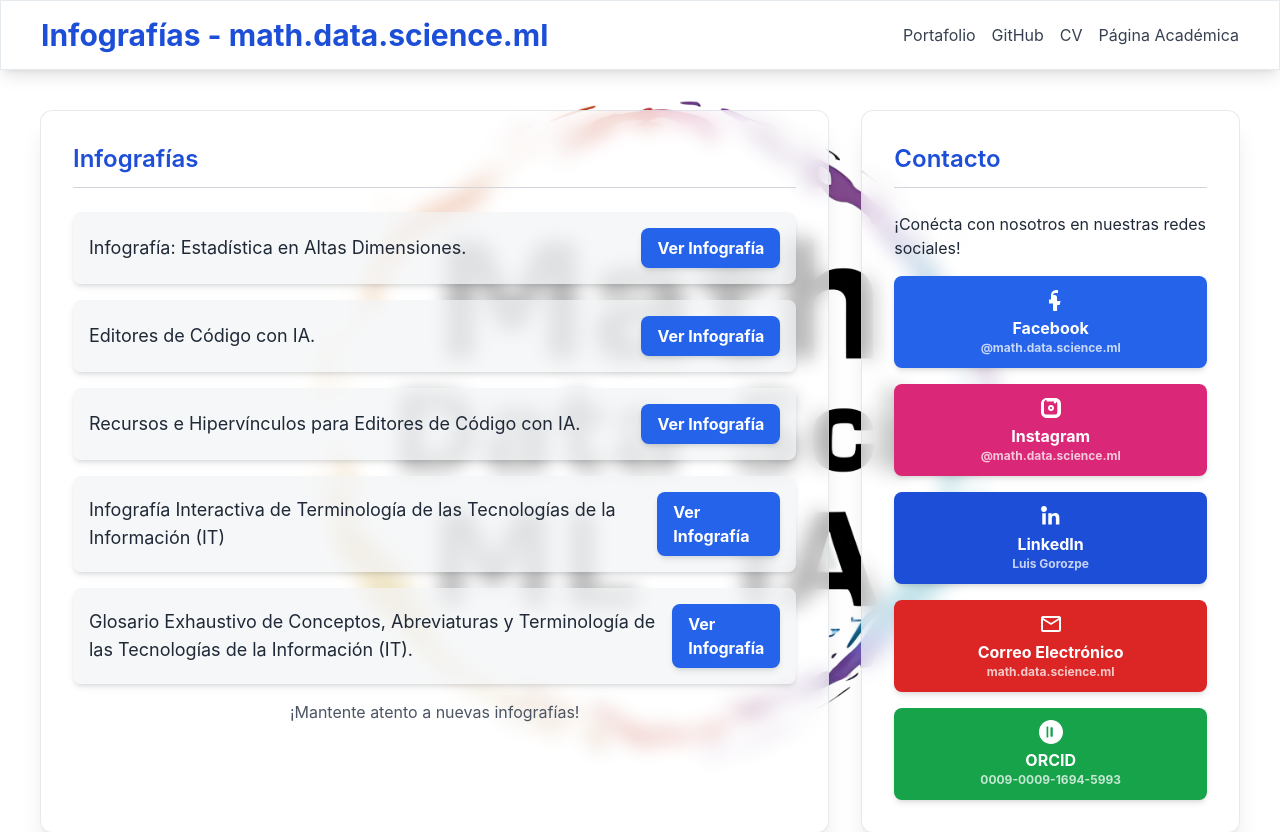
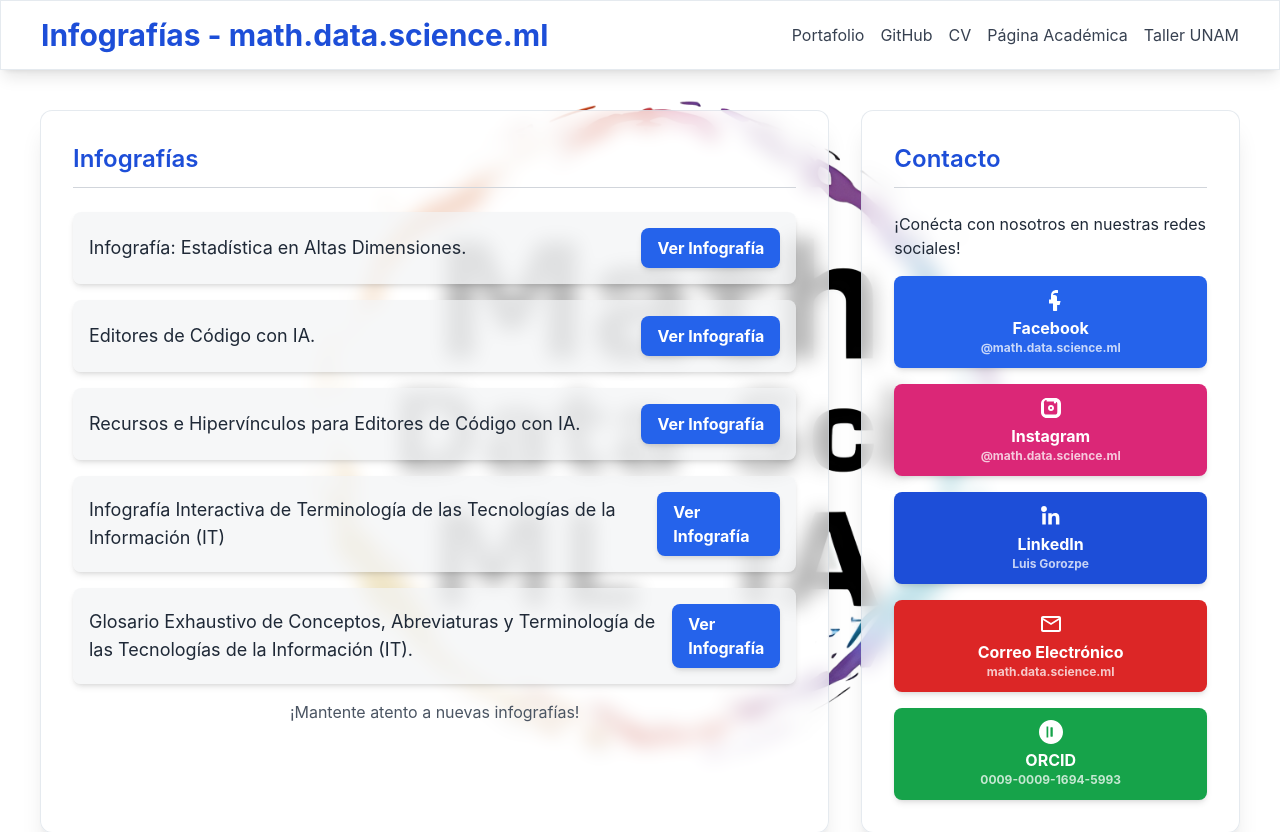
Before and after one commit to LuisGorozpe/luisgorozpe.github.io, a plain HTML site: page index.html in a window 1280 px wide. Shown: the top 832 px of the page. Drawn offline with nearby package versions, Linux system fonts and the light colour scheme.

Commit message:
index update

```diff
--- a/index.html
+++ b/index.html
@@ -54,6 +54,7 @@
                     <li><a href="https://github.com/LuisGorozpe" target="_blank" class="text-gray-700 hover:text-blue-600 transition duration-300">GitHub</a></li>
                     <li><a href="CV-Luis-Enrique-Ascencio-G.pdf" target="_blank" class="text-gray-700 hover:text-blue-600 transition duration-300">CV</a></li>
                     <li><a href="https://luisgorozpe.github.io/al-folio" target="_blank" class="text-gray-700 hover:text-blue-600 transition duration-300">Página Académica</a></li>
+                    <li><a href="https://luisgorozpe.github.io/al-folio" target="_blank" class="text-gray-700 hover:text-blue-600 transition duration-300">Taller UNAM</a></li>
                 </ul>
             </nav>
         </div>
```
